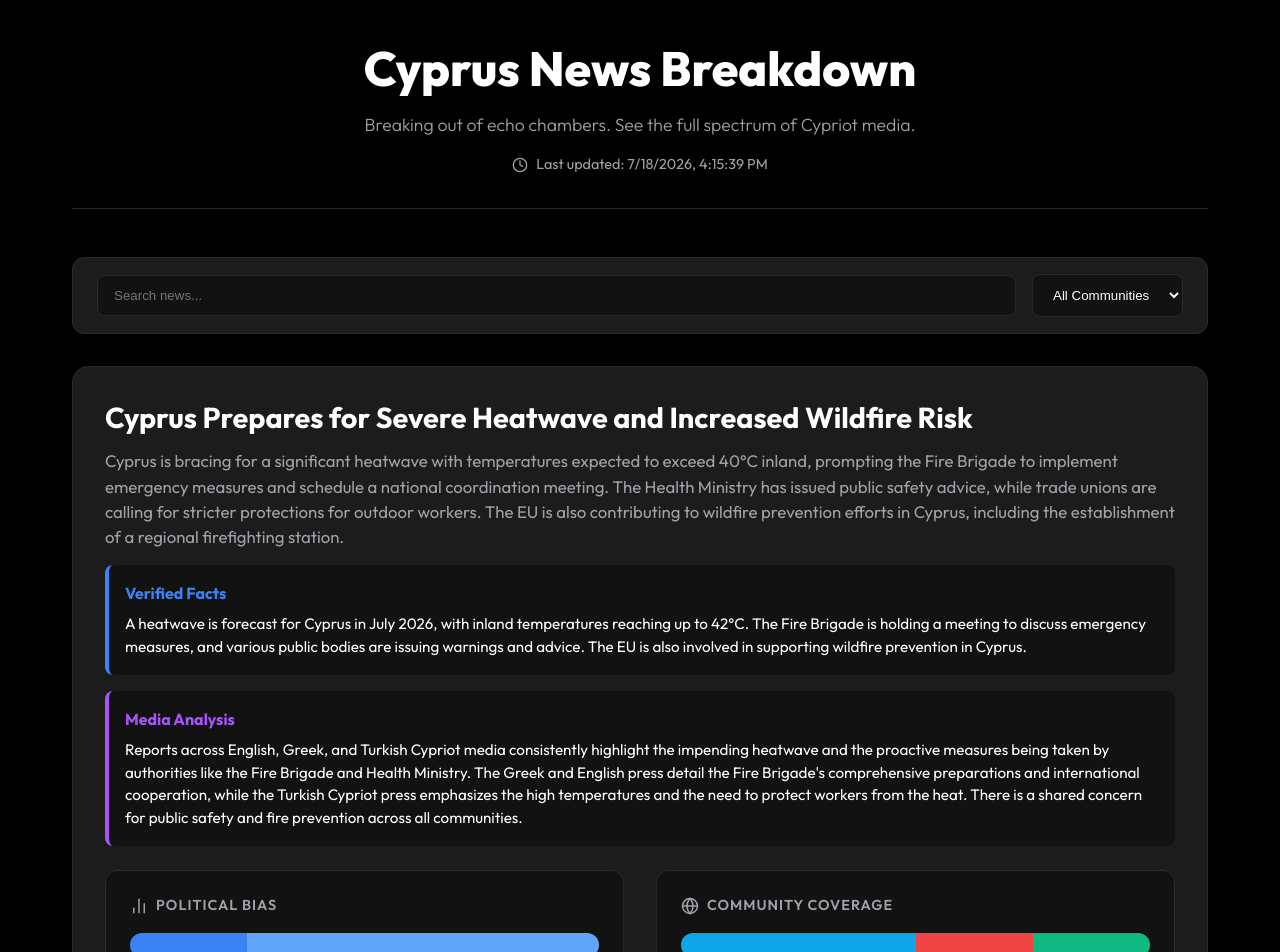
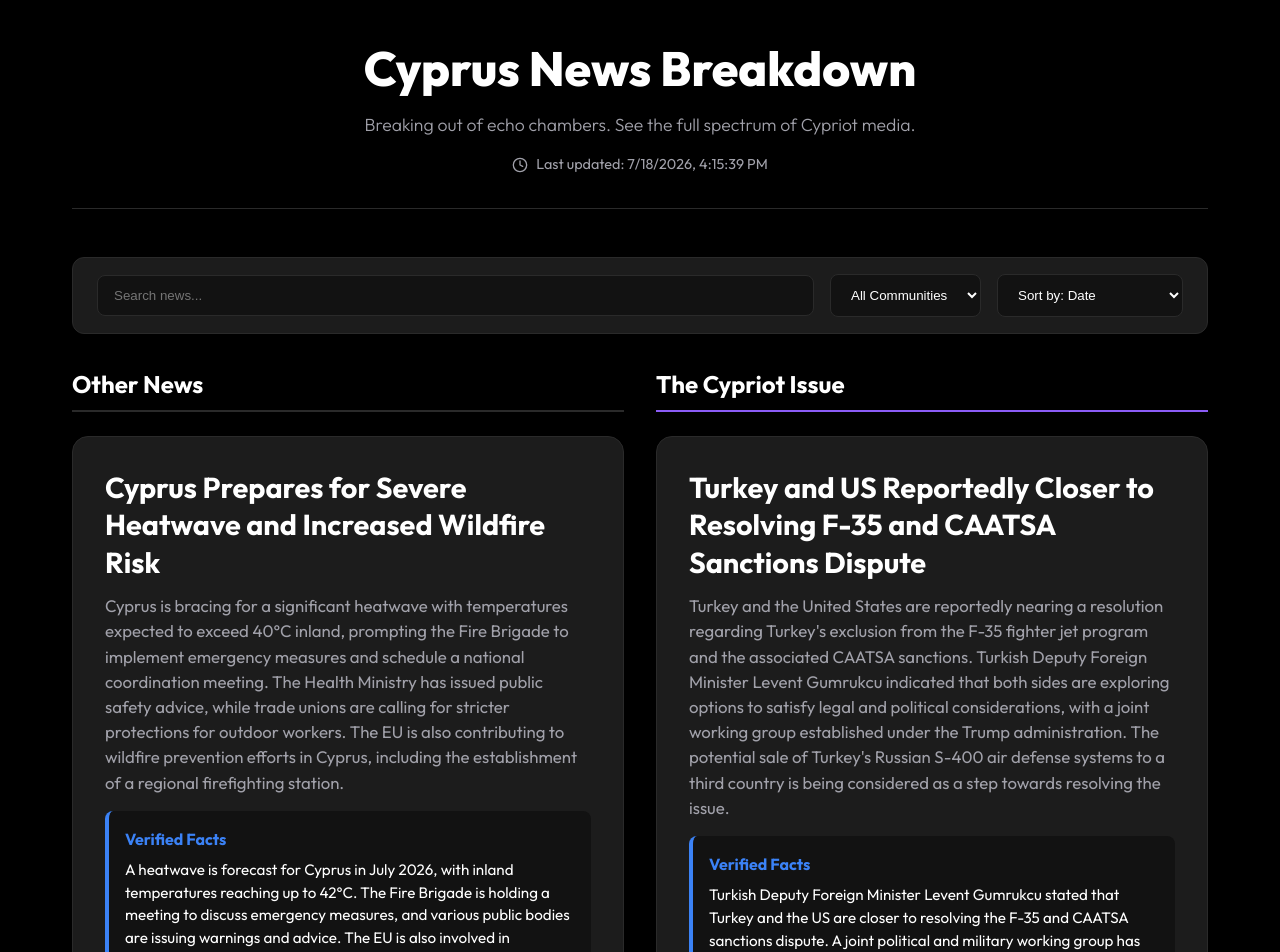
Before and after one commit to SteliosKyriacou/cyprus-news-breakdown, a React (Vite) app: page / in a window 1280 px wide. Shown: the top 952 px of the page. Built offline with nearby package versions, Linux system fonts and the light colour scheme.

Commit message:
Add two-column layout separating Cypriot Issue from other news, and add sorting by Date or Source Count

```diff
--- a/src/App.jsx
+++ b/src/App.jsx
@@ -74,15 +74,67 @@ const CommunityBar = ({ dist }) => {
   );
 };
 
+const StoryCard = ({ story, idx }) => (
+  <motion.div
+    className="story-card glass"
+    initial={{ opacity: 0, y: 30 }}
+    animate={{ opacity: 1, y: 0 }}
+    transition={{ duration: 0.6, delay: (idx % 10) * 0.1 }}
+  >
+    <div className="story-header">
+      <h2 className="story-title">{story.headline}</h2>
+      <p className="story-summary">{story.summary}</p>
+      {story.factualityStatement && (
+        <div className="story-factuality" style={{ marginTop: '1rem', padding: '1rem', background: '#121212', borderRadius: '8px', borderLeft: '4px solid #3b82f6' }}>
+          <h4 style={{ margin: '0 0 0.5rem 0', display: 'flex', alignItems: 'center', gap: '0.5rem', color: '#3b82f6' }}>Verified Facts</h4>
+          <p style={{ margin: 0, fontSize: '0.95rem' }}>{story.factualityStatement}</p>
+        </div>
+      )}
+      {story.shortAnalysis && (
+        <div className="story-analysis" style={{ marginTop: '1rem', padding: '1rem', background: '#121212', borderRadius: '8px', borderLeft: '4px solid #a855f7' }}>
+          <h4 style={{ margin: '0 0 0.5rem 0', display: 'flex', alignItems: 'center', gap: '0.5rem', color: '#a855f7' }}>Media Analysis</h4>
+          <p style={{ margin: 0, fontSize: '0.95rem' }}>{story.shortAnalysis}</p>
+        </div>
+      )}
+    </div>
+
+    <div className="metrics-container">
+      <div className="metric-box">
+        <h3 className="metric-title"><BarChart2 size={18} /> Political Bias</h3>
+        <BiasBar dist={story.biasDistribution || {}} />
+      </div>
+      <div className="metric-box">
+        <h3 className="metric-title"><Globe size={18} /> Community Coverage</h3>
+        <CommunityBar dist={story.communityCoverage || {}} />
+      </div>
+    </div>
+
+    <div>
+      <h3 className="metric-title" style={{ marginBottom: '1rem' }}><Newspaper size={18} /> Source Articles</h3>
+      <div className="articles-list">
+        {story.articles.map((article, aIdx) => (
+          <a href={article.link} target="_blank" rel="noopener noreferrer" className="article-item" key={aIdx}>
+            <div className="article-source">{article.source}</div>
+            <div className="article-title">{article.title} <ArrowUpRight size={14} style={{display:'inline', opacity: 0.5}} /></div>
+            <div className="article-tags">
+              <span className="tag tag-bias">Bias: {article.bias}</span>
+              <span className="tag tag-comm">Comm: {article.community}</span>
+            </div>
+          </a>
+        ))}
+      </div>
+    </div>
+  </motion.div>
+);
+
 function App() {
   const [data, setData] = useState(null);
   const [loading, setLoading] = useState(true);
   const [searchQuery, setSearchQuery] = useState('');
   const [communityFilter, setCommunityFilter] = useState('All');
+  const [sortBy, setSortBy] = useState('Date');
 
   useEffect(() => {
-    // In production, this fetches from the static JSON file generated by GitHub Actions
-    // If it fails (e.g. local dev before first action run), we fallback to dummy data
     fetch(`${import.meta.env.BASE_URL}data/news.json?t=${Date.now()}`)
       .then(res => {
         if (!res.ok) throw new Error("JSON not found");
@@ -108,13 +160,45 @@ function App() {
     );
   }
 
-  const filteredStories = data.stories.filter(story => {
+  const getStoryDate = (story) => {
+    let latest = 0;
+    if (story.articles) {
+      story.articles.forEach(a => {
+        if (a.pubDate) {
+          const d = new Date(a.pubDate).getTime();
+          if (d > latest) latest = d;
+        }
+      });
+    }
+    return latest;
+  };
+
+  const isCypriotIssue = (story) => {
+    const text = (story.headline + " " + story.summary + " " + (story.shortAnalysis || "")).toLowerCase();
+    const keywords = ['cyprus problem', 'cyprus issue', 'un envoy', 'negotiations', 'tatar', 'christodoulides', 'bi-zonal', 'reunification', 'holguin', 'kypriako', 'peace talks', 'cyprus talks'];
+    return keywords.some(kw => text.includes(kw));
+  };
+
+  let filteredStories = data.stories.filter(story => {
     const matchesSearch = story.headline.toLowerCase().includes(searchQuery.toLowerCase()) ||
                           story.summary.toLowerCase().includes(searchQuery.toLowerCase());
     const matchesCommunity = communityFilter === 'All' ||
                              (story.communityCoverage && story.communityCoverage[communityFilter] > 0);
     return matchesSearch && matchesCommunity;
   });
+
+  filteredStories.sort((a, b) => {
+    if (sortBy === 'Sources') {
+      const aLen = a.articles ? a.articles.length : 0;
+      const bLen = b.articles ? b.articles.length : 0;
+      return bLen - aLen;
+    } else {
+      return getStoryDate(b) - getStoryDate(a);
+    }
+  });
+
+  const cypriotIssueStories = filteredStories.filter(isCypriotIssue);
+  const otherStories = filteredStories.filter(s => !isCypriotIssue(s));
 
   return (
     <div className="container">
@@ -148,69 +232,41 @@ function App() {
           <option value="Turkish">Turkish Cypriot</option>
           <option value="English">English Media</option>
         </select>
+        <select
+          value={sortBy}
+          onChange={(e) => setSortBy(e.target.value)}
+          style={{ padding: '0.75rem 1rem', borderRadius: '8px', border: '1px solid var(--card-border)', background: '#121212', color: 'var(--text-main)', outline: 'none', cursor: 'pointer' }}
+        >
+          <option value="Date">Sort by: Date</option>
+          <option value="Sources">Sort by: Source Count</option>
+        </select>
       </div>
 
-      <main>
-        <AnimatePresence>
-          {filteredStories.length === 0 ? (
-            <motion.div initial={{ opacity: 0 }} animate={{ opacity: 1 }} style={{ textAlign: 'center', padding: '3rem', color: 'var(--text-muted)' }}>
-              <h3>No stories match your filters.</h3>
-            </motion.div>
-          ) : (
-            filteredStories.map((story, idx) => (
-              <motion.div
-                key={idx}
-                className="story-card glass"
-                initial={{ opacity: 0, y: 30 }}
-                animate={{ opacity: 1, y: 0 }}
-                transition={{ duration: 0.6, delay: idx * 0.1 }}
-              >
-              <div className="story-header">
-                <h2 className="story-title">{story.headline}</h2>
-                <p className="story-summary">{story.summary}</p>
-                {story.factualityStatement && (
-                  <div className="story-factuality" style={{ marginTop: '1rem', padding: '1rem', background: '#121212', borderRadius: '8px', borderLeft: '4px solid #3b82f6' }}>
-                    <h4 style={{ margin: '0 0 0.5rem 0', display: 'flex', alignItems: 'center', gap: '0.5rem', color: '#3b82f6' }}>Verified Facts</h4>
-                    <p style={{ margin: 0, fontSize: '0.95rem' }}>{story.factualityStatement}</p>
-                  </div>
-                )}
-                {story.shortAnalysis && (
-                  <div className="story-analysis" style={{ marginTop: '1rem', padding: '1rem', background: '#121212', borderRadius: '8px', borderLeft: '4px solid #a855f7' }}>
-                    <h4 style={{ margin: '0 0 0.5rem 0', display: 'flex', alignItems: 'center', gap: '0.5rem', color: '#a855f7' }}>Media Analysis</h4>
-                    <p style={{ margin: 0, fontSize: '0.95rem' }}>{story.shortAnalysis}</p>
-                  </div>
-                )}
-              </div>
-
-              <div className="metrics-container">
-                <div className="metric-box">
-                  <h3 className="metric-title"><BarChart2 size={18} /> Political Bias</h3>
-                  <BiasBar dist={story.biasDistribution || {}} />
-                </div>
-                <div className="metric-box">
-                  <h3 className="metric-title"><Globe size={18} /> Community Coverage</h3>
-                  <CommunityBar dist={story.communityCoverage || {}} />
-                </div>
-              </div>
-
-              <div>
-                <h3 className="metric-title" style={{ marginBottom: '1rem' }}><Newspaper size={18} /> Source Articles</h3>
-                <div className="articles-list">
-                  {story.articles.map((article, aIdx) => (
-                    <a href={article.link} target="_blank" rel="noopener noreferrer" className="article-item" key={aIdx}>
-                      <div className="article-source">{article.source}</div>
-                      <div className="article-title">{article.title} <ArrowUpRight size={14} style={{display:'inline', opacity: 0.5}} /></div>
-                      <div className="article-tags">
-                        <span className="tag tag-bias">Bias: {article.bias}</span>
-                        <span className="tag tag-comm">Comm: {article.community}</span>
-                      </div>
-                    </a>
-                  ))}
-                </div>
-              </div>
-            </motion.div>
-          )))}
-        </AnimatePresence>
+      <main className="columns-layout">
+        <div className="news-column">
+          <h2 className="column-header">Other News</h2>
+          <AnimatePresence>
+            {otherStories.length === 0 ? (
+              <motion.p initial={{ opacity: 0 }} animate={{ opacity: 1 }} className="no-stories">No stories match your filters.</motion.p>
+            ) : (
+              otherStories.map((story, idx) => (
+                <StoryCard key={story.headline + idx} story={story} idx={idx} />
+              ))
+            )}
+          </AnimatePresence>
+        </div>
+        <div className="news-column issue-column">
+          <h2 className="column-header">The Cypriot Issue</h2>
+          <AnimatePresence>
+            {cypriotIssueStories.length === 0 ? (
+              <motion.p initial={{ opacity: 0 }} animate={{ opacity: 1 }} className="no-stories">No stories match your filters.</motion.p>
+            ) : (
+              cypriotIssueStories.map((story, idx) => (
+                <StoryCard key={story.headline + idx} story={story} idx={idx} />
+              ))
+            )}
+          </AnimatePresence>
+        </div>
       </main>
     </div>
   );
--- a/src/index.css
+++ b/src/index.css
@@ -253,3 +253,36 @@ h1 {
     flex-direction: column;
   }
 }
+
+/* Layout Columns */
+.columns-layout {
+  display: grid;
+  grid-template-columns: 1fr 1fr;
+  gap: 2rem;
+  align-items: start;
+}
+
+@media (max-width: 1024px) {
+  .columns-layout {
+    grid-template-columns: 1fr;
+  }
+}
+
+.column-header {
+  font-size: 1.5rem;
+  font-weight: 700;
+  margin-bottom: 1.5rem;
+  padding-bottom: 0.5rem;
+  border-bottom: 2px solid var(--card-border);
+  color: #fff;
+}
+
+.issue-column .column-header {
+  border-bottom-color: #8b5cf6; /* Highlight color for the Cypriot Issue column */
+}
+
+.no-stories {
+  color: var(--text-muted);
+  text-align: center;
+  padding: 2rem;
+}
```
